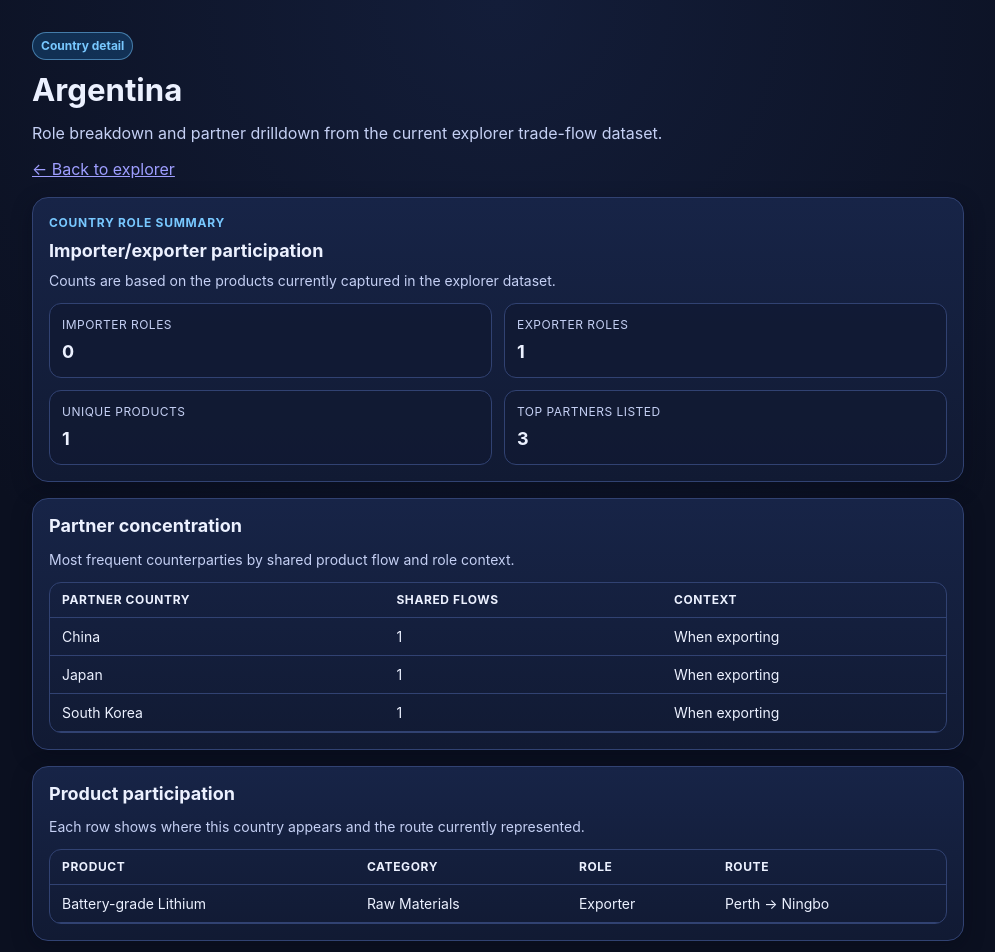
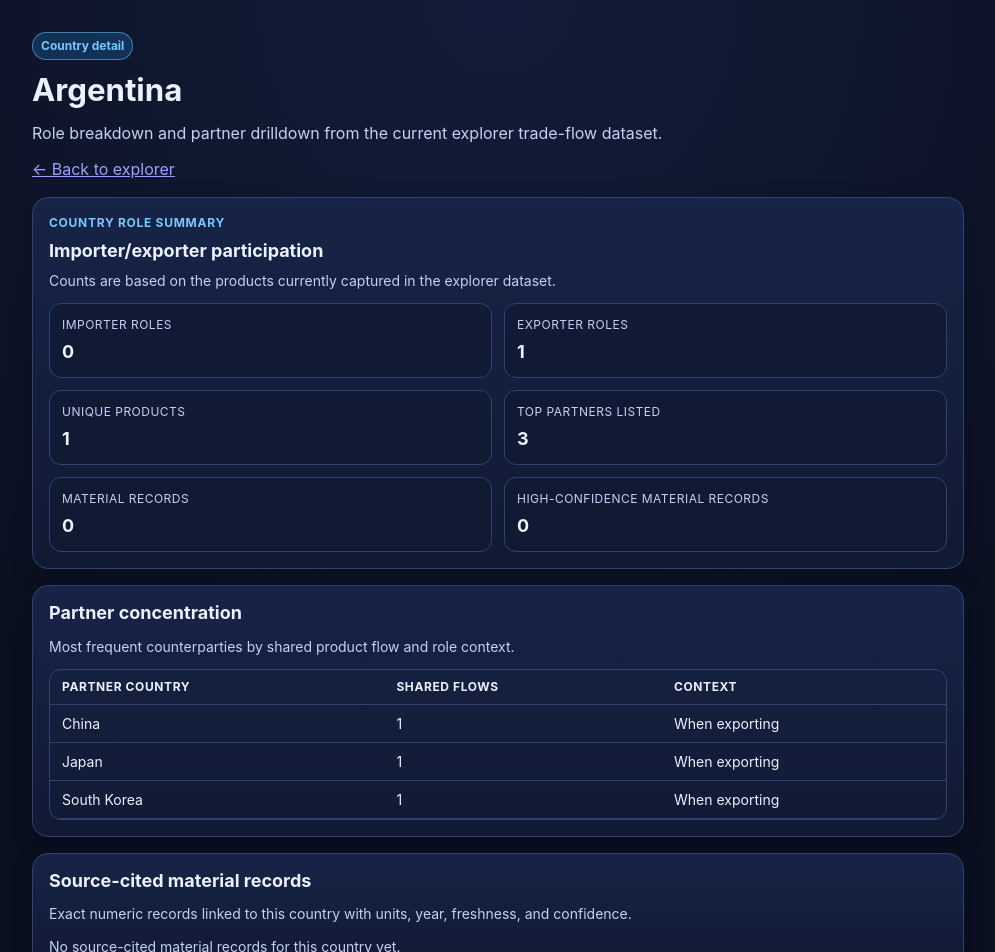
Before and after one commit to rknoche6/supply-chain-claw, a Next.js app: page /countries/argentina in a window 1280 px wide. Shown: the top 952 px of the page, without its empty margins (142-1137 px from the left). Built offline with nearby package versions, Linux system fonts and the light colour scheme.

Commit message:
Add source-cited material records to country detail pages

```diff
--- a/app/countries/[slug]/page.tsx
+++ b/app/countries/[slug]/page.tsx
@@ -42,6 +42,13 @@ export default function CountryDetailPage({ params }: CountryPageProps) {
           <StatCard label="Exporter roles" value={String(country.roleBreakdown.exporterCount)} />
           <StatCard label="Unique products" value={String(country.roleBreakdown.totalFlows)} />
           <StatCard label="Top partners listed" value={String(country.topPartners.length)} />
+          <StatCard label="Material records" value={String(country.materialRecords.length)} />
+          <StatCard
+            label="High-confidence material records"
+            value={String(
+              country.materialRecords.filter((record) => record.confidence === "High").length
+            )}
+          />
         </StatGrid>
       </Card>
 
@@ -74,6 +81,56 @@ export default function CountryDetailPage({ params }: CountryPageProps) {
           </div>
         ) : (
           <p className="sectionIntro">No partner data available for this country yet.</p>
+        )}
+      </Card>
+
+      <Card
+        title="Source-cited material records"
+        subtitle="Exact numeric records linked to this country with units, year, freshness, and confidence."
+      >
+        {country.materialRecords.length > 0 ? (
+          <div className="tableWrap">
+            <table className="flowTable">
+              <thead>
+                <tr>
+                  <th>Material</th>
+                  <th>Category</th>
+                  <th>Metric</th>
+                  <th>Value</th>
+                  <th>Year</th>
+                  <th>Freshness</th>
+                  <th>Confidence</th>
+                  <th>Source</th>
+                </tr>
+              </thead>
+              <tbody>
+                {country.materialRecords.map((record) => (
+                  <tr
+                    key={`${country.slug}-${record.materialSlug}-${record.metric}-${record.year}-${record.value}`}
+                  >
+                    <td>
+                      <Link href={`/materials/${record.materialSlug}`}>{record.materialName}</Link>
+                    </td>
+                    <td>{record.category}</td>
+                    <td>{record.metric}</td>
+                    <td>
+                      {record.value.toLocaleString()} {record.unit}
+                    </td>
+                    <td>{record.year}</td>
+                    <td>{record.freshness}</td>
+                    <td>{record.confidence}</td>
+                    <td>
+                      <a href={record.sourceUrl} target="_blank" rel="noreferrer">
+                        {record.sourceName}
+                      </a>
+                    </td>
+                  </tr>
+                ))}
+              </tbody>
+            </table>
+          </div>
+        ) : (
+          <p className="sectionIntro">No source-cited material records for this country yet.</p>
         )}
       </Card>
 
--- a/lib/countries.ts
+++ b/lib/countries.ts
@@ -1,3 +1,4 @@
+import { getDataPointConfidence, getFreshnessLabel, rawMaterials } from "./raw-materials";
 import { tradeFlows } from "./trade-data";
 
 export type CountryRoleBreakdown = {
@@ -19,12 +20,27 @@ export type CountryProductRecord = {
   route: string;
 };
 
+export type CountryMaterialRecord = {
+  materialName: string;
+  materialSlug: string;
+  category: string;
+  metric: string;
+  value: number;
+  unit: string;
+  year: number;
+  sourceName: string;
+  sourceUrl: string;
+  confidence: string;
+  freshness: string;
+};
+
 export type CountryProfile = {
   slug: string;
   name: string;
   roleBreakdown: CountryRoleBreakdown;
   topPartners: CountryPartner[];
   products: CountryProductRecord[];
+  materialRecords: CountryMaterialRecord[];
 };
 
 export function toCountrySlug(value: string) {
@@ -42,6 +58,10 @@ function buildCountryProfiles() {
   for (const flow of tradeFlows) {
     flow.topImporters.forEach((country) => allCountries.add(country));
     flow.topExporters.forEach((country) => allCountries.add(country));
+  }
+
+  for (const material of rawMaterials) {
+    material.dataPoints.forEach((point) => allCountries.add(point.country));
   }
 
   return Array.from(allCountries)
@@ -94,6 +114,29 @@ function buildCountryProfiles() {
         })),
       ].sort((a, b) => a.product.localeCompare(b.product));
 
+      const materialRecords: CountryMaterialRecord[] = rawMaterials
+        .flatMap((material) =>
+          material.dataPoints
+            .filter((point) => point.country === countryName)
+            .map((point) => ({
+              materialName: material.name,
+              materialSlug: material.slug,
+              category: material.category,
+              metric: point.metric,
+              value: point.value,
+              unit: point.unit,
+              year: point.year,
+              sourceName: point.sourceName,
+              sourceUrl: point.sourceUrl,
+              confidence: getDataPointConfidence(point),
+              freshness: getFreshnessLabel(point.year, material.updatedAt),
+            }))
+        )
+        .sort(
+          (a, b) =>
+            b.year - a.year || b.value - a.value || a.materialName.localeCompare(b.materialName)
+        );
+
       return {
         slug: toCountrySlug(countryName),
         name: countryName,
@@ -105,6 +148,7 @@ function buildCountryProfiles() {
         },
         topPartners,
         products,
+        materialRecords,
       };
     });
 }
```
